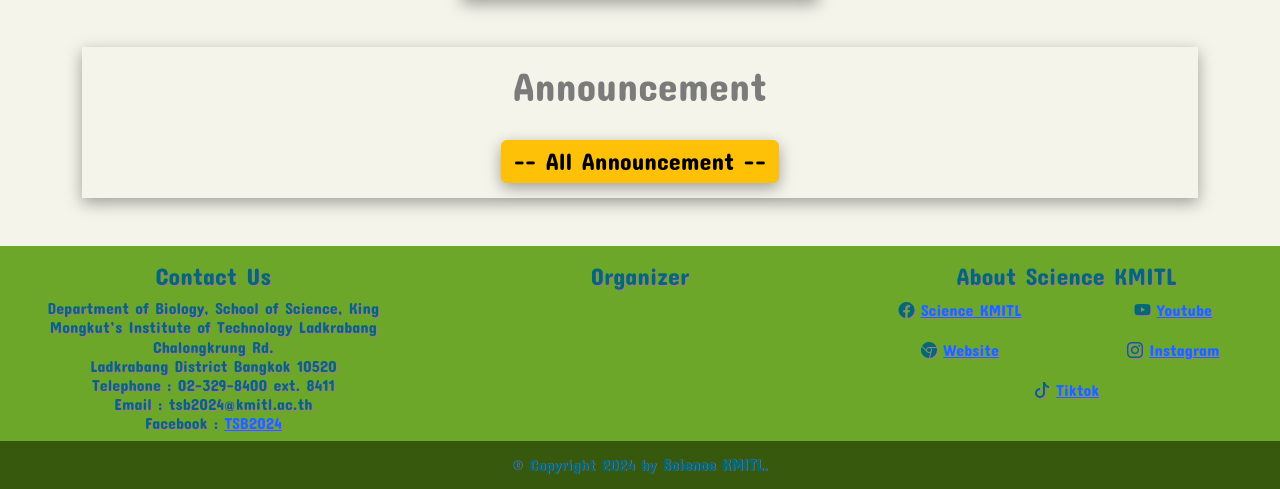
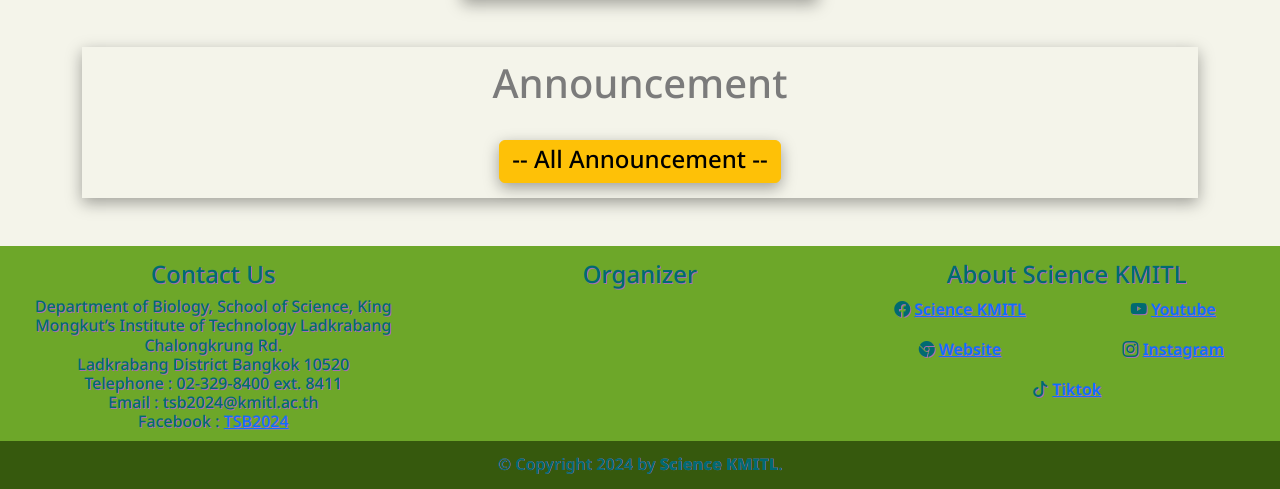
Before and after one commit to arminarm002/tsb2024, a PHP site: page / in a window 1280 px wide. Shown: the part 1580-2069 px from the top of the page. Run offline with PHP 8.4, Linux system fonts and the light colour scheme; data that the repository does not hold is empty; some libraries are stand-ins or nearby versions; some web fonts are replaced.

Commit message:
18/04/2024-15.38

```diff
--- a/index.php
+++ b/index.php
@@ -14,9 +14,9 @@ include ($_SERVER['DOCUMENT_ROOT'] . '/tsb2024/connectdb.php');
     content="19 th of Siam Physics Congress 2024 (tsb2024), Krungsri River Hotel, Phra Nakorn Sri Ayutthaya, Thailand, JUNE 5-7, 2024.">
   <meta name="keywords"
     content="tsb2024, tsb2024,19 th of Siam Physics Congress, ครั้งที่ 19, ประกวดโครงงานอิสระ, สมาคมฟิสิกส์">
-  <link rel="preconnect" href="https://fonts.googleapis.com">
-  <link rel="preconnect" href="https://fonts.gstatic.com" crossorigin>
-  <link href="https://fonts.googleapis.com/css2?family=Concert+One&display=swap" rel="stylesheet">
+    <link rel="preconnect" href="https://fonts.googleapis.com">
+<link rel="preconnect" href="https://fonts.gstatic.com" crossorigin>
+<link href="https://fonts.googleapis.com/css2?family=Noto+Sans+Thai:wdth,wght@62.5,100..900&family=Open+Sans:ital,wdth,wght@0,75,300..800;1,75,300..800&display=swap" rel="stylesheet">
   <link rel="stylesheet" href="/tsb2024/theme/css/bootstrap-theme.css">
   <link rel="stylesheet" href="/tsb2024/theme/css/self.css">
   <style>
@@ -37,7 +37,7 @@ include ($_SERVER['DOCUMENT_ROOT'] . '/tsb2024/connectdb.php');
   </style>
 </head>
 
-<body class="font-concert">
+<body class="noto-sans-thai">
   <?php
   include ($_SERVER['DOCUMENT_ROOT'] . '/tsb2024/components/navbar.php');
   ?>
--- a/theme/css/self.css
+++ b/theme/css/self.css
@@ -327,8 +327,11 @@ ul.unlist {
     width: 100% !important;
   }
 }
-.font-concert {
-  font-family: "Concert One", sans-serif;
-  font-weight: 400;
+.noto-sans-thai{
+  font-family: "Noto Sans Thai", sans-serif;
+  font-optical-sizing: auto;
+  font-weight: 600;
   font-style: normal;
+  font-variation-settings:
+    "wdth" 80;
 }
```
